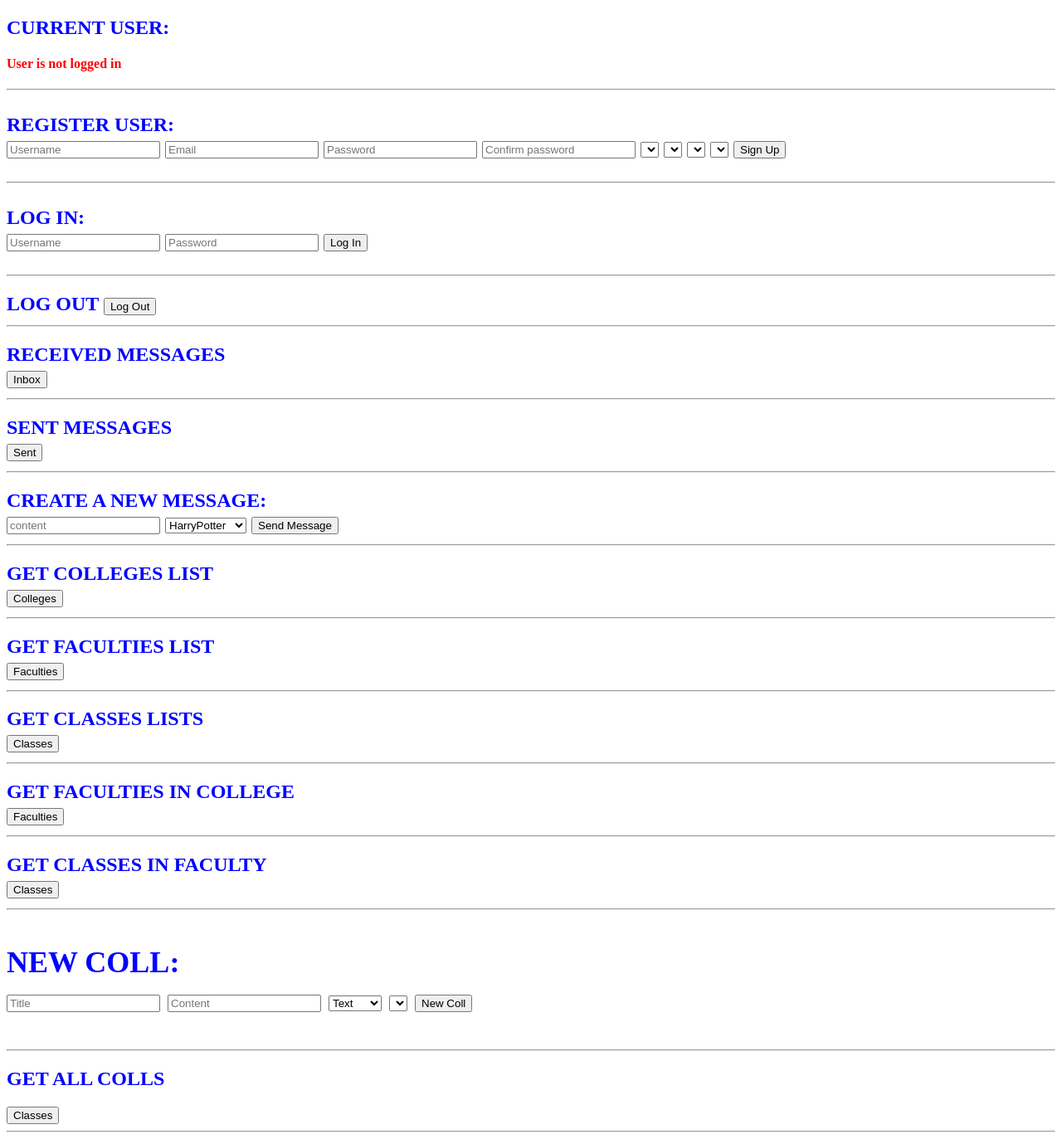
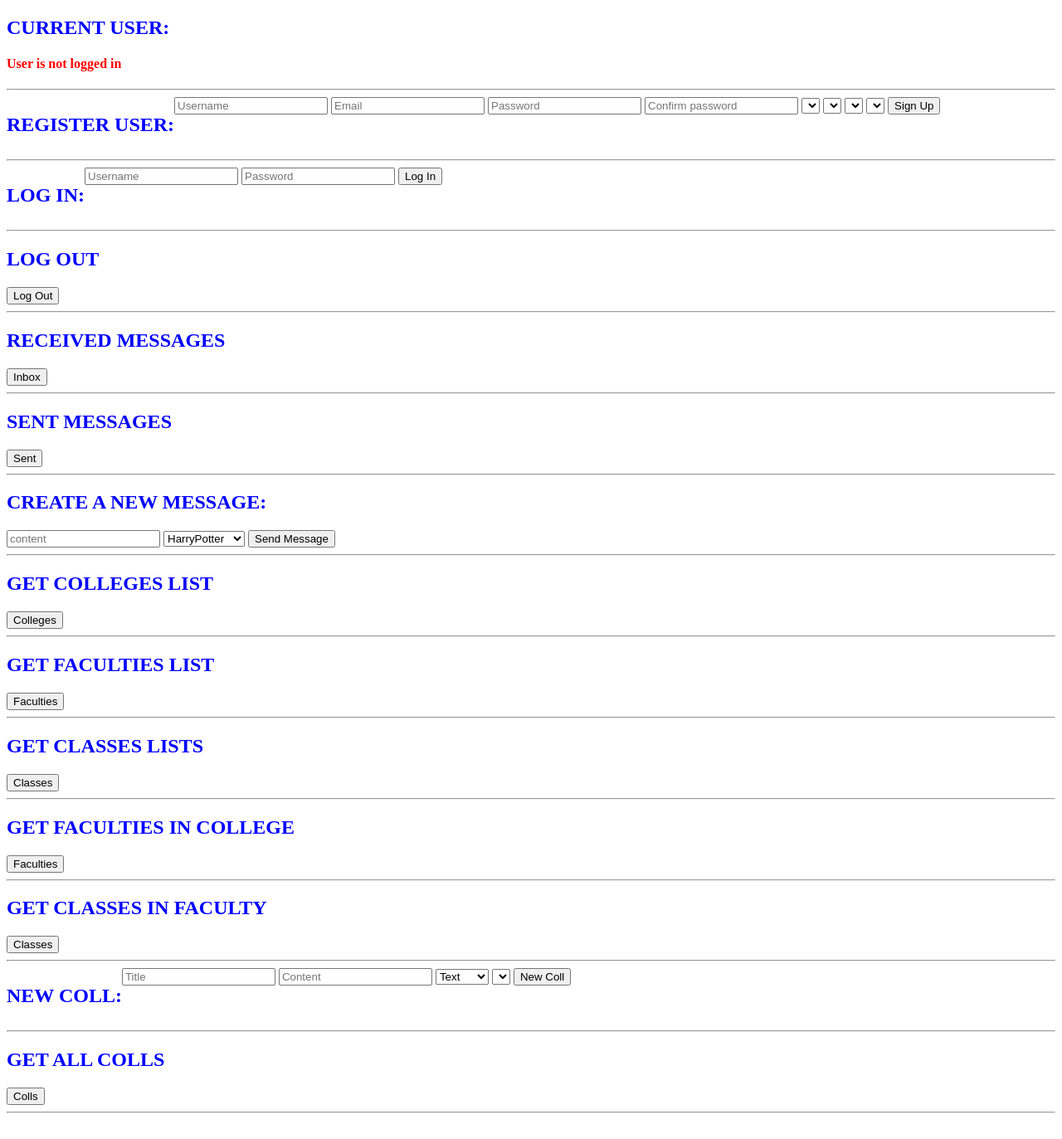
Before and after one commit to Ucoll/bend-ucoll, a Flask app: page /test in a window 1280 px wide. Shown: the whole page at 83% size. After the commit the page ends 1342 px from the top, so only its background shows below. Run offline with Flask 2, Linux system fonts and the light colour scheme; data that the repository does not hold is empty.

Commit message:
Created and teste Cretea and GET Colls

```diff
--- a/src/main.py
+++ b/src/main.py
@@ -115,31 +115,35 @@ def coll():
         try:
             title = request.form["title"]
             content = request.form["content"]
-            _class = request.form["class"]
+            _class = request.form["classes"]
             type = request.form["type"]
         except:
             return {"success": False,
-                    "msg": "Unable to create Coll"},
+                    "msg": "Unable to create Coll"}, 400
 
-        # Creates the new message
-        Message.newMessage(
-            current_user.get_id(),
-            title,
-            content,
-            _class,
-            type
-        )
-        return "Message sent"
+        # If all fields are filled, save the Coll
+        if title != "" and content != "" and _class != "" and type != "":
+            Coll.newColl(
+                current_user.get_id(),
+                title,
+                content,
+                _class,
+                type
+            )
+            return "Coll created"
+        else:
+            return {"success": False,
+                    "msg": "Unable to create Coll"}, 400
 
 
 """
 ! Shows a Coll in full-page version
 * OvidioSantoro - 2022-02-25
 """
-@app.route("/coll/<int:coll_id>", methods=["GET"])
-#@login_required
-def coll_view():
-    pass #TODO: Do this & Update method.
+# @app.route("/coll/<int:coll_id>", methods=["GET"])
+# #@login_required
+# def coll_view():
+#     pass #TODO: Do this & Update method.
 
 
 """
@@ -185,7 +189,7 @@ def message():
         content = request.form["content"]
     except:
         return {"success": False,
-                "msg": "Unable to send message"},
+                "msg": "Unable to send message"}, 400
 
     # Creates the new message
     Message.newMessage(current_user.get_id(), receiver, content)
--- a/src/templates/test.html
+++ b/src/templates/test.html
@@ -9,7 +9,7 @@
 </head>
 
 <body>
-    <h2 style="color: blue;">CURRENT USER:</h2">
+    <h2 style="color: blue;">CURRENT USER:</h2>
     {% if user.is_authenticated %}
     <h3 style="color: green;">User Id: {{ user.get_id() }}</h3>
     <h3 style="color: green;">Username: {{ user }}</h3>
@@ -18,7 +18,7 @@
     {% endif %}
     <hr>
     <div style="display: flex;">
-        <h2 style="color: blue;">REGISTER USER:</h2">
+        <h2 style="color: blue;">REGISTER USER:</h2>
         <form action="/register" method="POST">
             <input type="text" id="username" name="username" placeholder="Username">
             <input type="email" id="email" name="email" placeholder="Email">
@@ -49,7 +49,7 @@
     </div>
     <hr>
     <div style="display: flex;">
-        <h2 style="color: blue;">LOG IN:</h2">
+        <h2 style="color: blue;">LOG IN:</h2>
         <form action="/login" method="POST">
             <input type="text" id="username" name="username" placeholder="Username">
             <input type="password" id="password" name="password" placeholder="Password">
@@ -58,21 +58,21 @@
     </div>
     <hr>
     <form action="/logout" method="POST">
-        <h2 style="color: blue;">LOG OUT</h2">
+        <h2 style="color: blue;">LOG OUT</h2>
         <input type="submit" value="Log Out">
     </form>
     <hr>
-    <h2 style="color: blue;">RECEIVED MESSAGES</h2">
+    <h2 style="color: blue;">RECEIVED MESSAGES</h2>
     <form action="/inbox">
         <input type="submit" value="Inbox">
     </form>
     <hr>
-    <h2 style="color: blue;">SENT MESSAGES</h2">
+    <h2 style="color: blue;">SENT MESSAGES</h2>
     <form action="/inbox/sent">
         <input type="submit" value="Sent">
     </form>
     <hr>
-    <h2 style="color: blue;">CREATE A NEW MESSAGE:</h2">
+    <h2 style="color: blue;">CREATE A NEW MESSAGE:</h2>
     <form action="/message" method="POST">
         <input type="text" id="content" name="content" placeholder="content">
         <select name="receiver" id="receiver">
@@ -83,33 +83,33 @@
     </form>
     </div>
     <hr>
-    <h2 style="color: blue;">GET COLLEGES LIST</h2">
+    <h2 style="color: blue;">GET COLLEGES LIST</h2>
     <form action="/colleges" method="GET">
         <input type="submit" value="Colleges">
     </form>
     <hr>
-    <h2 style="color: blue;">GET FACULTIES LIST</h2">
+    <h2 style="color: blue;">GET FACULTIES LIST</h2>
     <form action="/faculties" method="GET">
         <input type="submit" value="Faculties">
     </form>
     <hr>
-    <h2 style="color: blue;">GET CLASSES LISTS</h2">
+    <h2 style="color: blue;">GET CLASSES LISTS</h2>
     <form action="/classes" method="GET">
         <input type="submit" value="Classes">
     </form>
     <hr>
-    <h2 style="color: blue;">GET FACULTIES IN COLLEGE</h2">
+    <h2 style="color: blue;">GET FACULTIES IN COLLEGE</h2>
     <form action="/colleges/<int:college>/classes" method="GET">
         <input type="submit" value="Faculties">
     </form>
     <hr>
-    <h2 style="color: blue;">GET CLASSES IN FACULTY</h2">
+    <h2 style="color: blue;">GET CLASSES IN FACULTY</h2>
     <form action="/faculties/<int:faculty>/classes" method="GET">
         <input type="submit" value="Classes">
     </form>
     <hr>
     <div style="display: flex;">
-        <h2 style="color: blue;">NEW COLL:</h2">
+        <h2 style="color: blue;">NEW COLL:</h2>
         <form action="/coll" method="POST">
             <input type="text" id="title" name="title" placeholder="Title">
             <input type="text" id="content" name="content" placeholder="Content">
@@ -129,7 +129,7 @@
     <hr>
     <h2 style="color: blue;">GET ALL COLLS</h2>
     <form action="/coll" method="GET">
-        <input type="submit" value="Classes">
+        <input type="submit" value="Colls">
     </form>
     <hr>
 </body>
```
Also changed, not shown: src/models.py (+6 -4 lines).
